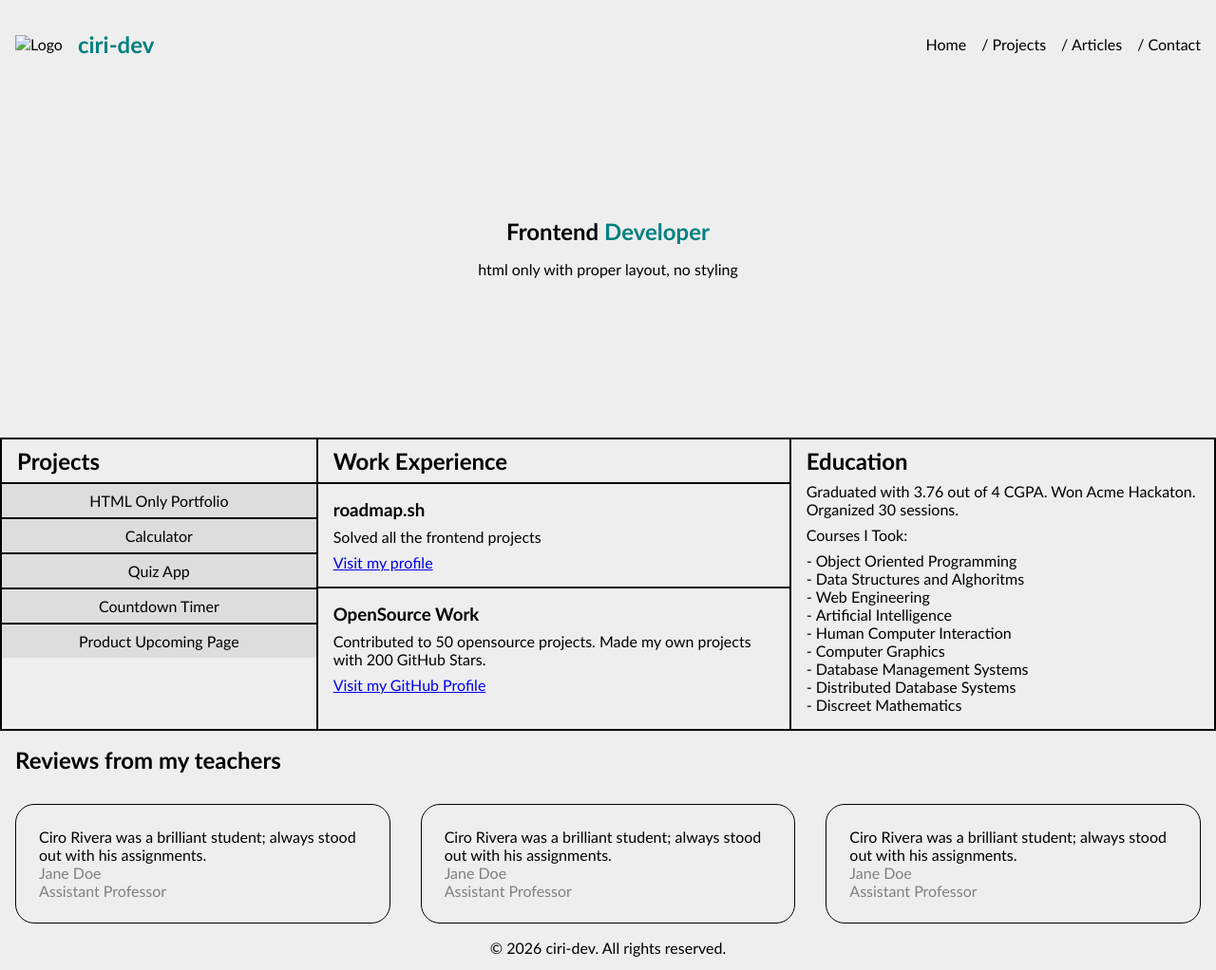
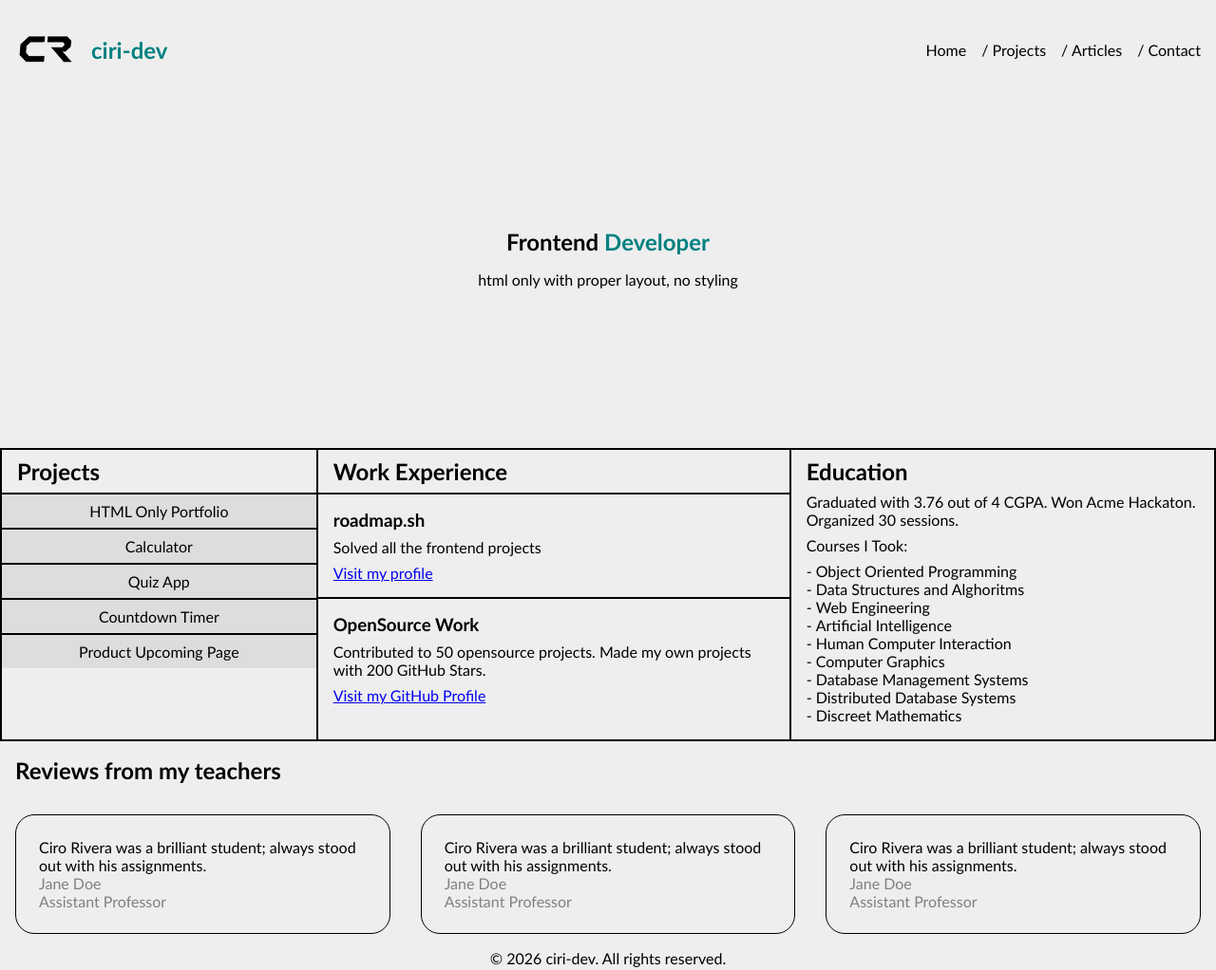
Before and after one commit to ciri-dev/basic-html-website, a plain HTML site: page index.html in a window 1280 px wide. Shown: the whole page at 95% size. Drawn offline with Linux system fonts and the light colour scheme; the site is published under a folder, as on GitHub Pages, so addresses that start at the root find nothing.

Commit message:
styles: correccion de rutas relativas

```diff
--- a/index.html
+++ b/index.html
@@ -5,13 +5,13 @@
   <meta name="viewport" content="width=device-width, initial-scale=1.0">
   <meta name="description" content="Personal portfolio of Ciro Rivera, a frontend developer showcasing projects, work experience, education, and reviews from teachers.">
   <title>Personal Portfolio</title>
-  <link rel="shortcut icon" href="/assets/favicon-32x32.png" type="image/x-icon">
+  <link rel="shortcut icon" href="assets/favicon-32x32.png" type="image/x-icon">
   <link rel="stylesheet" href="style.css">
 </head>
 <body>
   <header>
     <div>
-      <img src="/assets/logo.png" alt="Logo">
+      <img src="assets/logo.png" alt="Logo">
       <h2><span>ciri-dev</span></h2>
     </div>
     <nav>
```
